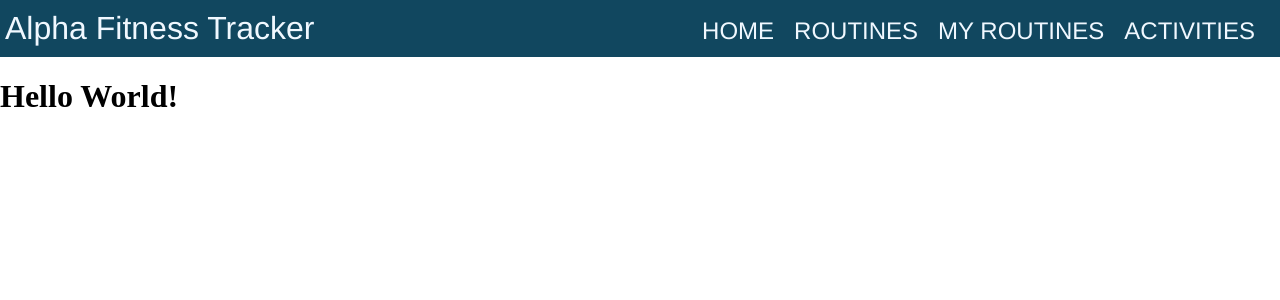
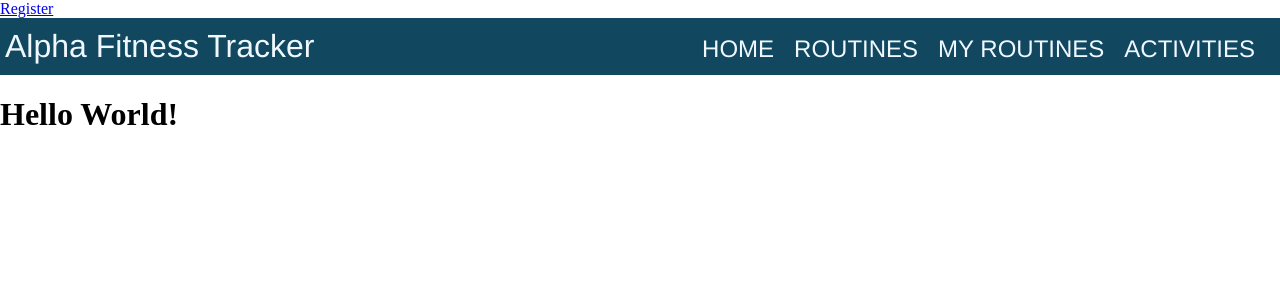
Before and after one commit to pchieng/UNIV_FitnessTrackr, a React (Create React App) app: page / in a window 1280 px wide. Shown: the top 300 px of the page. Built offline with nearby package versions, Linux system fonts and the light colour scheme.

Commit message:
adding registerUser to app

```diff
--- a/src/components/App.js
+++ b/src/components/App.js
@@ -1,6 +1,8 @@
 import  React, { useEffect, useState } from 'react';
-import { BrowserRouter as Router, Route} from 'react-router-dom';
+import { BrowserRouter as Router, Route, Link} from 'react-router-dom';
 import NavBar from './NavBar';
+import RegisterUser from './RegisterUser';
+import Login from './Login';
 
 const App = () => {
     //     useEffect(async () => {
@@ -17,7 +19,7 @@
 
     return (
         <Router>
-
+            <Link to="/RegisterUser">Register</Link>
             <NavBar></NavBar>
 
             <h1>
```
